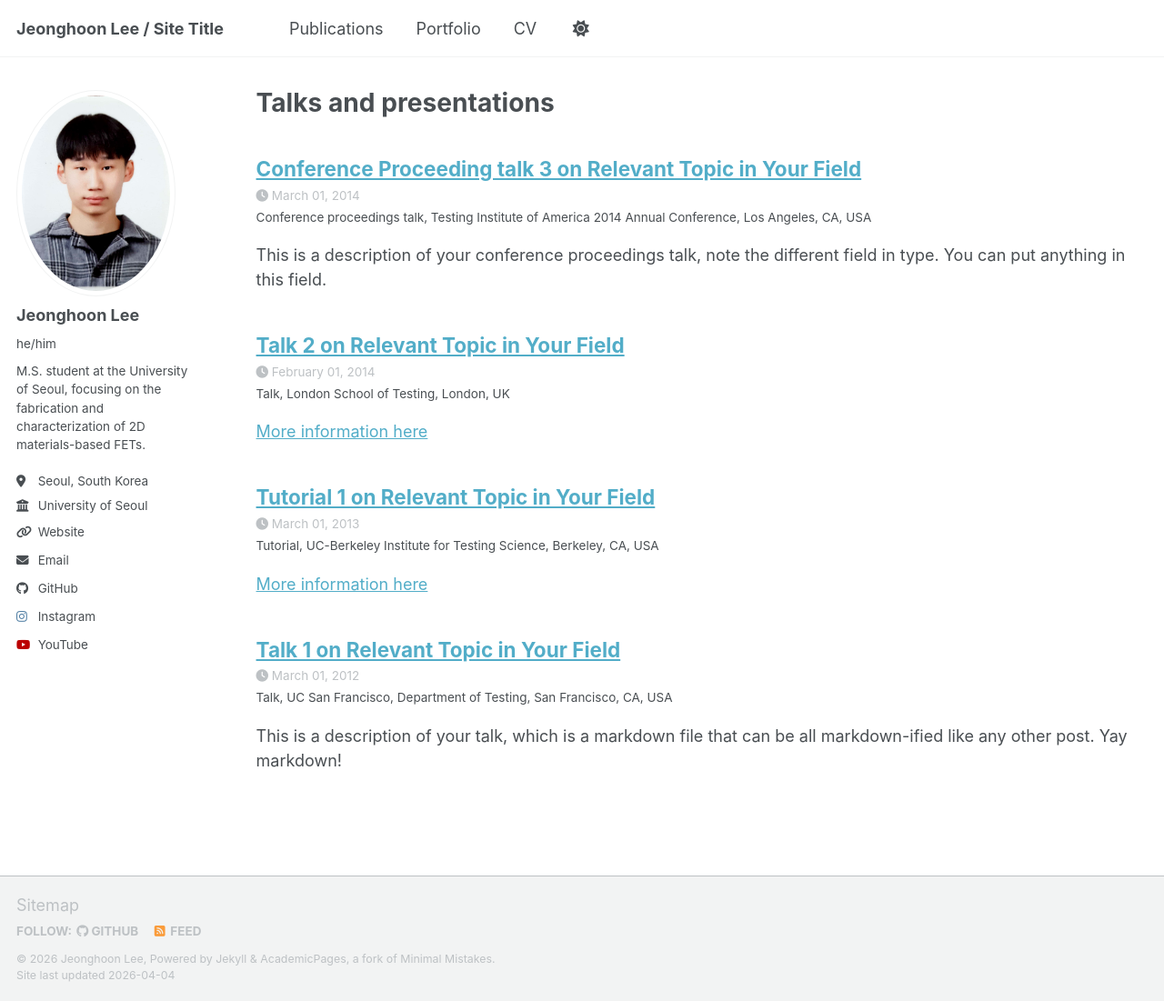
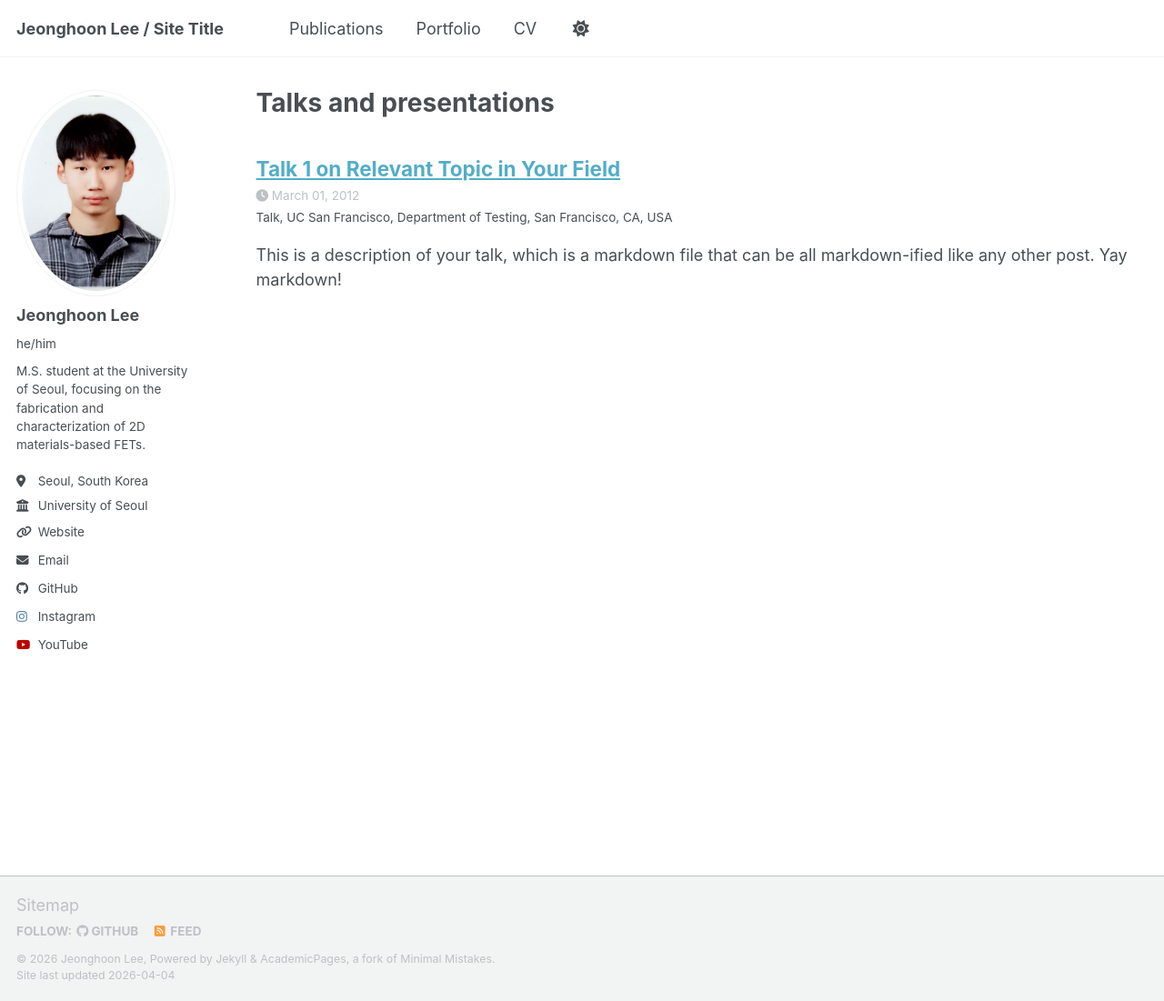
Before and after one commit to typehoon/typehoon.github.io, a Jekyll site: the page built from _pages/talks.html, in a window 1280 px wide and 1101 px high. Shown: the whole window at 91% size. Built offline with Jekyll 4.4.1, drawn with Linux system fonts in a browser that asks for light colours; a script bundle is joined from its source files by our own code; library files that are not in the unit come from our copies.

Commit message:
Initial Setup7

```diff
--- a/_data/authors.yml
+++ b/_data/authors.yml
@@ -3,15 +3,15 @@
 Name Name:
   name        : "Jeonghoon Lee"
   uri         : "https://name.com"
-  email       : "name@name.com"
+  email       : "everstory625@uos.ac.kr"
   bio         : "This is the first name."
-  avatar      : "profile19.jpg"
+  avatar      : "profile19.png"
   twitter     : "name"
   google_plus : "Name"
 
 Name2 Name2:
   name        : "TaeWan Kim"
-  email       : "name2@name2.com"
+  email       : "twkim@uos.ac.kr"
   bio         : "I ordered what?"
   avatar      : "bio-photo.jpg"
   twitter     : "name2"
--- a/_talks/2013-03-01-tutorial-1.md
+++ /dev/null
@@ -1,13 +0,0 @@
----
-title: "Tutorial 1 on Relevant Topic in Your Field"
-collection: talks
-type: "Tutorial"
-permalink: /talks/2013-03-01-tutorial-1
-venue: "UC-Berkeley Institute for Testing Science"
-date: 2013-03-01
-location: "Berkeley, CA, USA"
----
-
-[More information here](http://exampleurl.com)
-
-This is a description of your tutorial, note the different field in type. This is a markdown files that can be all markdown-ified like any other post. Yay markdown!
--- a/_talks/2014-02-01-talk-2.md
+++ /dev/null
@@ -1,13 +0,0 @@
----
-title: "Talk 2 on Relevant Topic in Your Field"
-collection: talks
-type: "Talk"
-permalink: /talks/2014-02-01-talk-2
-venue: "London School of Testing"
-date: 2014-02-01
-location: "London, UK"
----
-
-[More information here](http://example2.com)
-
-This is a description of your talk, which is a markdown files that can be all markdown-ified like any other post. Yay markdown!
--- a/_talks/2014-03-01-talk-3.md
+++ /dev/null
@@ -1,11 +0,0 @@
----
-title: "Conference Proceeding talk 3 on Relevant Topic in Your Field"
-collection: talks
-type: "Conference proceedings talk"
-permalink: /talks/2014-03-01-talk-3
-venue: "Testing Institute of America 2014 Annual Conference"
-date: 2014-03-01
-location: "Los Angeles, CA, USA"
----
-
-This is a description of your conference proceedings talk, note the different field in type. You can put anything in this field.
```
Also changed, not shown: _drafts/post-draft.md (+0 -8 lines), _data/navigation.yml (line endings or trailing spaces).
